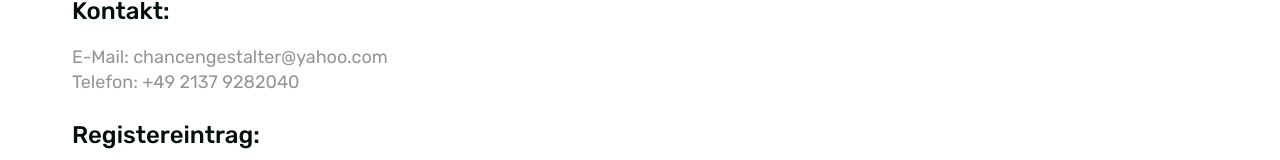
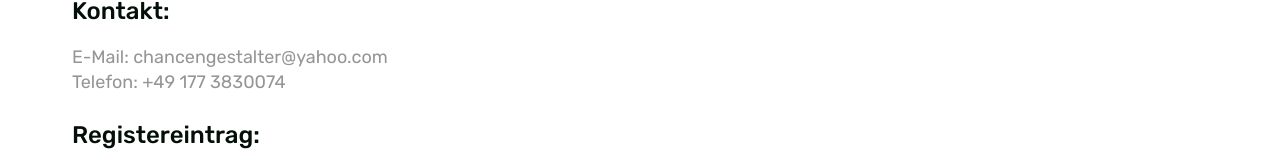
Before and after one commit to helix-gpo/chancen-gestalter-website, an Angular app: page /impressum in a window 1280 px wide. Shown: the part 622-782 px from the top of the page. Built offline with nearby package versions, Linux system fonts and the light colour scheme.

Commit message:
final website with hosting but without contact n8n formular

```diff
--- a/src/app/pages/impressum/impressum.html
+++ b/src/app/pages/impressum/impressum.html
@@ -16,7 +16,7 @@
 
     <h2 class="d-headline">Kontakt:</h2>
     <p class="d-headline-text">E-Mail: chancengestalter@yahoo.com</p>
-    <p class="d-headline-text">Telefon: +49 2137 9282040</p>
+    <p class="d-headline-text">Telefon: +49 177 3830074</p>
 
     <h2 class="d-headline">Registereintrag:</h2>
     <p class="d-headline-text">Eintragung im Handelsregister.</p>
--- a/src/app/pages/main/main.ts
+++ b/src/app/pages/main/main.ts
@@ -55,7 +55,7 @@ export class Main {
   }
 
   handleCallClick() {
-    window.location.href = 'tel:+4921379282040';
+    window.location.href = 'tel:+491773830074';
   }
 
   handleSendMailClick() {
--- a/src/index.html
+++ b/src/index.html
@@ -6,7 +6,7 @@
   <title>ChancenGestalterWebsite</title>
   <base href="/">
   <meta name="viewport" content="width=device-width, initial-scale=1">
-  <link rel="icon" type="image/x-icon" href="favicon.ico">
+  <link rel="icon" type="image/x-icon" href="favicon.png">
 
   <link
     href="https://fonts.googleapis.com/css2?family=Rubik:ital,wght@0,400..700;1,400..700&family=Titillium+Web:ital,wght@0,200;0,300;0,400;0,600;0,700;0,900;1,200;1,300;1,400;1,600;1,700&display=swap"
```
Also changed, not shown: public/favicon.png (added), 1 other file (tests, documents, lock files or other folders).
